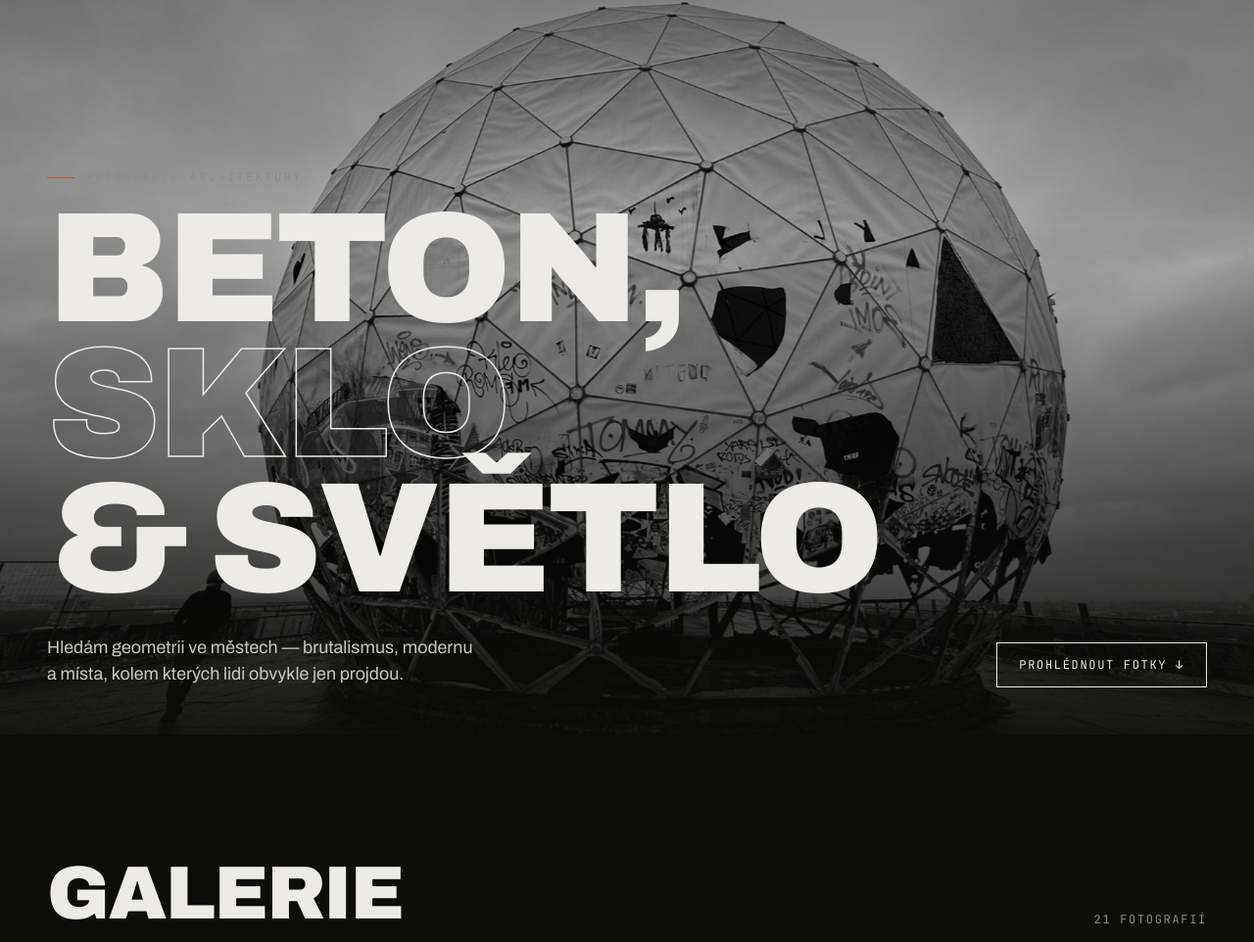
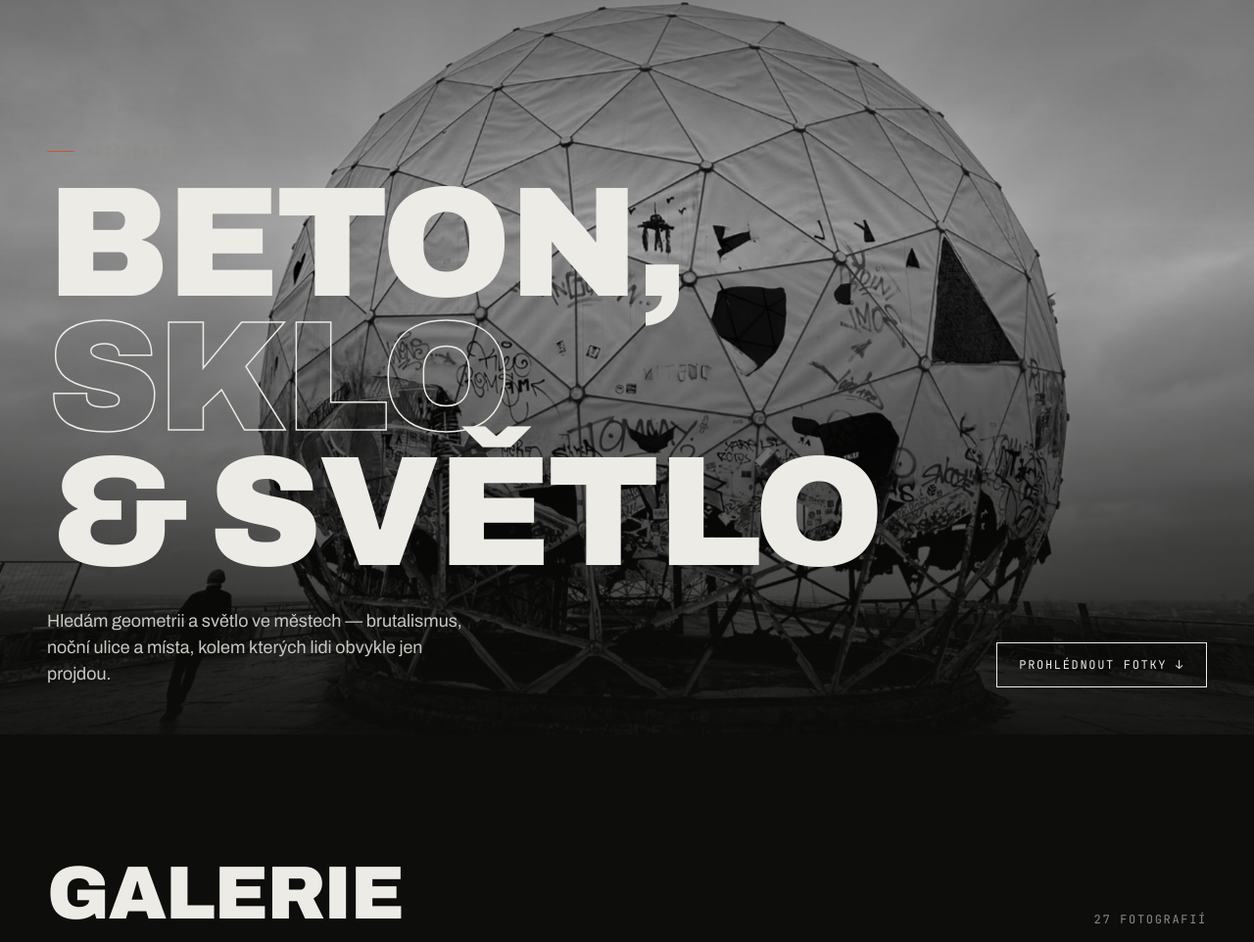
Before and after one commit to Krombi2562/Krombi2562.github.io, a plain HTML site: page index.html in a window 1280 px wide. Shown: the part 50-1012 px from the top of the page at 98% size. Drawn offline with Linux system fonts and the light colour scheme.

Commit message:
Add files via upload

```diff
--- a/index.html
+++ b/index.html
@@ -4,7 +4,7 @@
 <meta charset="utf-8">
 <meta name="viewport" content="width=device-width, initial-scale=1">
 <title>Dominik Brozman — Fotografie</title>
-<meta name="description" content="Fotografie architektury — beton, sklo, cihly a světlo. Portfolio Dominika Brozmana.">
+<meta name="description" content="Fotografie — architektura, města a noční světlo. Portfolio Dominika Brozmana.">
 <link rel="preconnect" href="https://fonts.googleapis.com">
 <link rel="preconnect" href="https://fonts.gstatic.com" crossorigin>
 <link href="https://fonts.googleapis.com/css2?family=Archivo:wght@400;600;800;900&family=JetBrains+Mono:wght@400;500&display=swap" rel="stylesheet">
@@ -122,10 +122,10 @@
 <header class="hero" id="top">
   <img src="img/02.jpg" alt="Geodetická koule na střeše, černobílá fotografie">
   <div class="txt">
-    <div class="kicker">Fotografie architektury</div>
+    <div class="kicker">Fotografie</div>
     <h1><span>Beton,</span><span class="out">sklo</span><span>&amp; světlo</span></h1>
     <div class="row">
-      <p>Hledám geometrii ve městech — brutalismus, modernu a místa, kolem kterých lidi obvykle jen projdou.</p>
+      <p>Hledám geometrii a světlo ve městech — brutalismus, noční ulice a místa, kolem kterých lidi obvykle jen projdou.</p>
       <a href="#galerie" class="btn">Prohlédnout fotky ↓</a>
     </div>
   </div>
@@ -145,7 +145,7 @@
     <div class="kicker">O mně</div>
     <h2>Dominik<br>Brozman</h2>
     <p>Studuju na umělecké škole a fotím hlavně architekturu. Nejvíc mě baví syrový beton, ostré linie a pohledy, které na budovách hledáš chvíli. Na cestách po Evropě vždycky hledám stavby, které mají charakter.</p>
-    <div class="tags"><span>Architektura</span><span>Brutalismus</span><span>Města</span><span>Interiéry</span><span>Praha</span></div>
+    <div class="tags"><span>Architektura</span><span>Brutalismus</span><span>Města</span><span>Noc</span><span>Interiéry</span><span>Praha</span></div>
   </div>
 </section>
 
@@ -177,10 +177,11 @@
 
   // pořadí fotek v galerii: [soubor, šířka, výška]
   const PHOTOS = [
-    ["09",1350,1800],["20",1350,1800],["04",1350,1800],["19",1800,1350],["06",1350,1800],["17",1800,1800],
-    ["03",1800,1350],["18",1350,1800],["16",1200,1600],["01",1350,1800],["14",1600,1066],["21",1350,1800],
-    ["11",1600,1200],["10",1200,1600],["05",1200,1600],["15",1200,1600],
-    ["13",750,500],["23",1200,1600],["12",1600,1200],["07",1200,1600],["02",1800,1350]
+    ["09",1350,1800],["26",1800,1350],["20",1350,1800],["04",1350,1800],["19",1800,1350],["27",1200,1600],
+    ["06",1350,1800],["17",1800,1800],["03",1800,1350],["25",1772,1772],["18",1350,1800],["16",1200,1600],
+    ["29",1350,1800],["01",1350,1800],["14",1600,1066],["21",1350,1800],["24",1350,1800],["11",1600,1200],
+    ["10",1200,1600],["05",1200,1600],["28",1200,1600],["15",1200,1600],["13",750,500],["23",1200,1600],
+    ["12",1600,1200],["07",1200,1600],["02",1800,1350]
   ];
 
   const grid = document.getElementById('grid');
```
Also changed, not shown: img/24.jpg (added), img/25.jpg (added), img/26.jpg (added), img/27.jpg (added), img/28.jpg (added), img/29.jpg (added), img/t/24.jpg (added), img/t/25.jpg (added), img/t/26.jpg (added), img/t/27.jpg (added), img/t/28.jpg (added), img/t/29.jpg (added).
